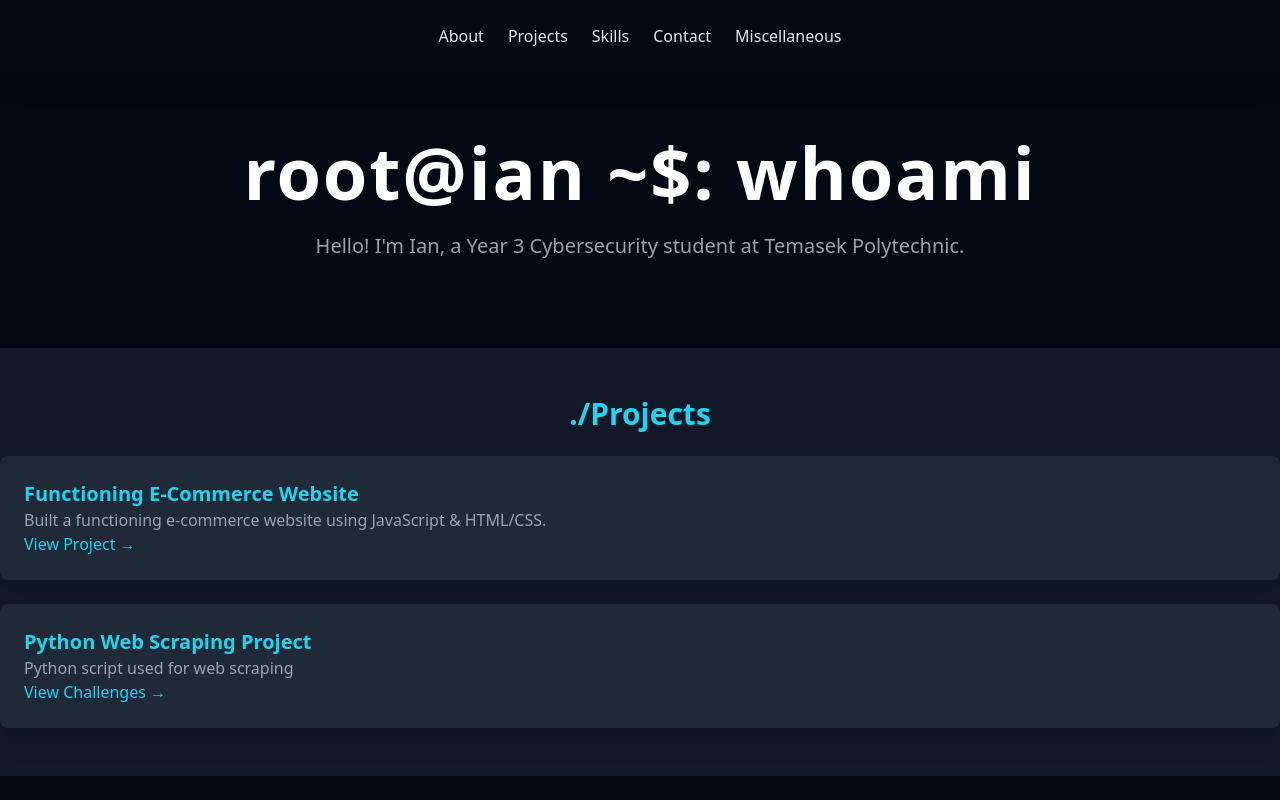
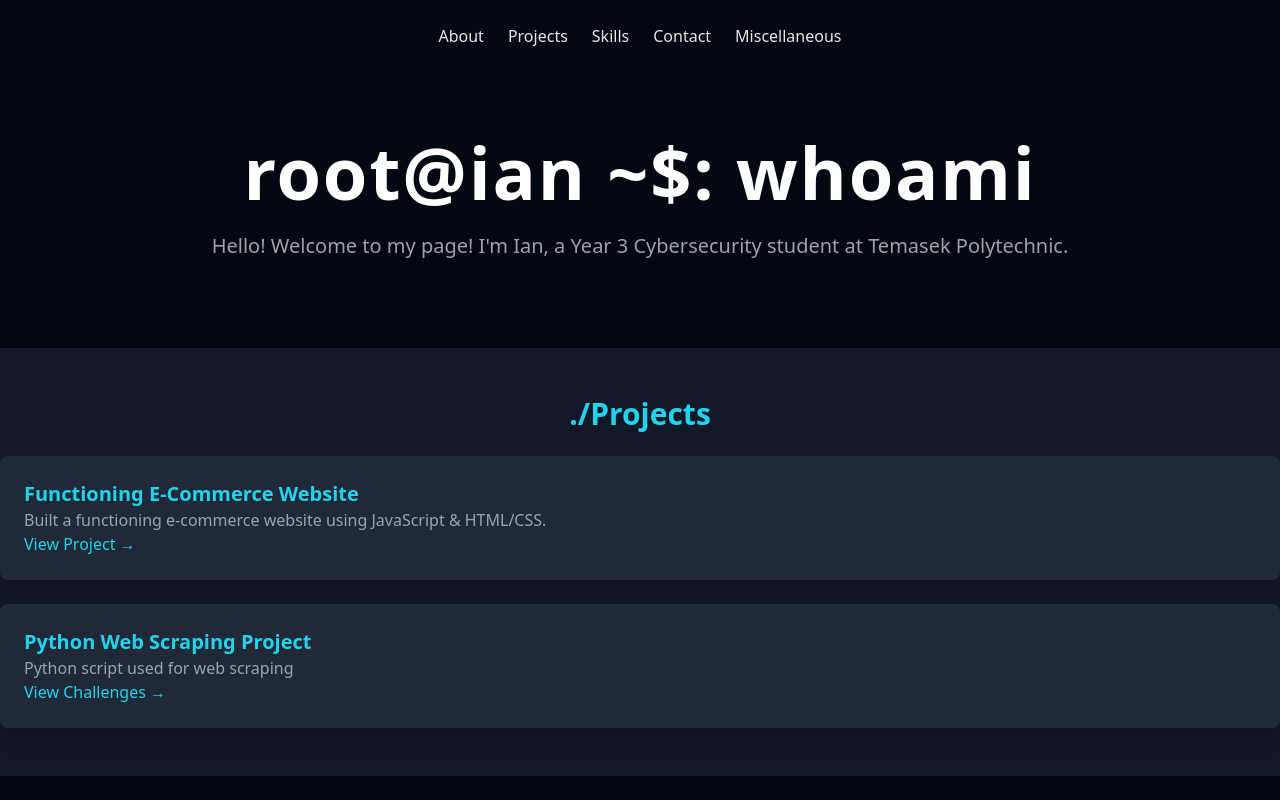
Before and after one commit to SaucedWater/portfolioweb, a Next.js app: page / in a window 1280 px wide. Shown: the top 800 px of the page. Built offline with nearby package versions, Linux system fonts and the light colour scheme.

Commit message:
changed para

```diff
--- a/app/page.js
+++ b/app/page.js
@@ -51,7 +51,7 @@ export default function Home() {
             root@ian ~$: whoami
           </h2>
           <p className="text-lg md:text-xl text-gray-300 mb-6 opacity-75">
-            Hello! I'm Ian, a Year 3 Cybersecurity student at Temasek Polytechnic.
+            Hello! Welcome to my page! I'm Ian, a Year 3 Cybersecurity student at Temasek Polytechnic.
           </p>
         </div>
       </section>
```
Also changed, not shown: package.json (+6 -6 lines), 1 other file (tests, documents, lock files or other folders).
